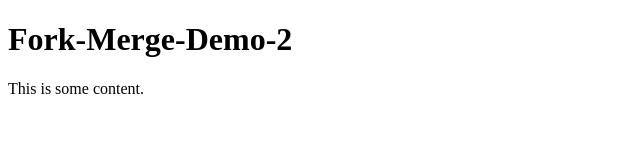
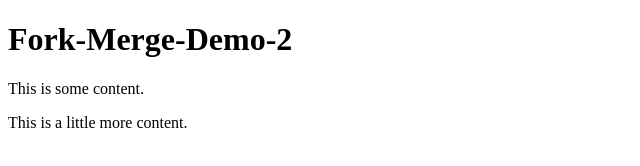
Before and after one commit to zoeyi25/Fork-Merge-Demo-2, a plain HTML site: page index.html in a window 1280 px wide. Shown: the whole page, without its empty margins (0-640 px from the left). Drawn offline with Linux system fonts and the light colour scheme.

Commit message:
Update index.html

```diff
--- a/index.html
+++ b/index.html
@@ -8,5 +8,6 @@
 <body>
   <h1>Fork-Merge-Demo-2</h1>
   <p>This is some content.</p>
+  <p>This is a little more content.</p>
 </body>
 </html>
```
